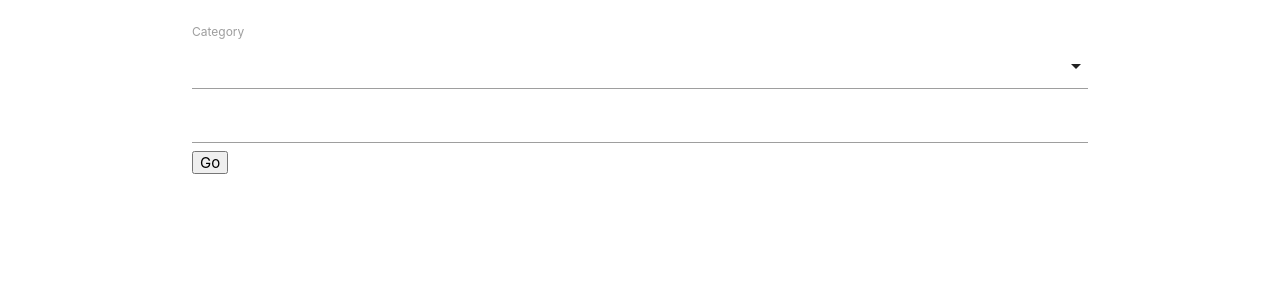
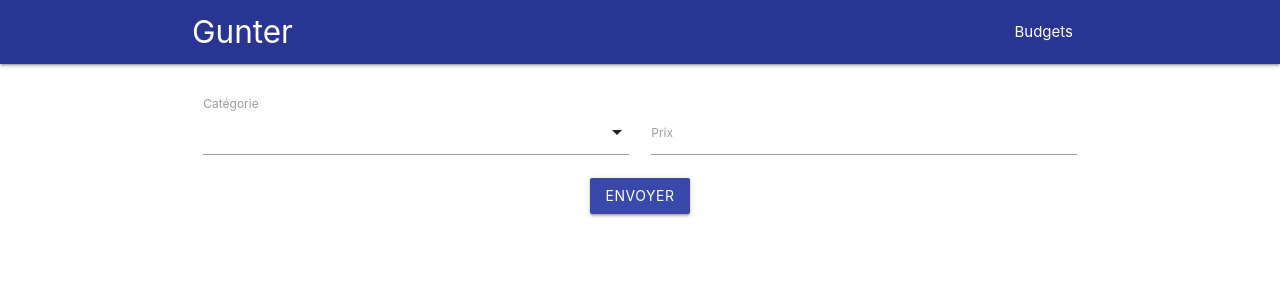
Before and after one commit to leogout/gunter-flask, a Flask app: page / in a window 1280 px wide. Shown: the top 300 px of the page. Run offline with Flask 2, Linux system fonts and the light colour scheme; data that the repository does not hold is empty; parts of the project's set-up code (start-up, migrations or seed data) failed here and were passed over.

Commit message:
Better layouts, better everything

```diff
--- a/app.py
+++ b/app.py
@@ -1,6 +1,6 @@
 from flask import Flask, render_template, redirect, url_for
-from models import db, Category, Budget, Purchase
-from forms import PurchaseForm
+from models import db, Category, Budget, Purchase, CategoryRecap
+from forms import PurchaseForm, BudgetForm
 from datetime import datetime
 from sqlalchemy import extract
 import locale
@@ -20,24 +20,6 @@ app.config['SQLALCHEMY_TRACK_MODIFICATIONS'] = 'False'
 
 db.init_app(app)
 
-
-class CategoryRecap:
-    def __init__(self, category, purchases, budget):
-        self.category = category
-        self.purchases = purchases
-        self.budget = budget
-
-    def get_price(self):
-        return sum([p.price for p in self.purchases])
-
-    def get_budget(self):
-        return self.budget.limit
-
-    def get_name(self):
-        return self.category.name
-
-    def get_percentage(self):
-        return round(self.get_price() / self.get_budget() * 100)
 
 @app.route('/', methods=['GET', 'POST'])
 def home():
@@ -66,7 +48,7 @@ def home():
         budget = Budget.query.filter(Budget.category == category).first()
         category_recaps.append(CategoryRecap(category=category, purchases=purchases, budget=budget))
 
-    return render_template('homepage.html', form=form, category_recaps=category_recaps, recap=recap)
+    return render_template('homepage.html', form=form, category_recaps=category_recaps)
 
 
 @app.route('/remove/<int:id>', methods=['GET', 'POST'])
@@ -80,11 +62,22 @@ def remove(id):
     return redirect(url_for('home'))
 
 
-@app.route('/recap', methods=['GET', 'POST'])
-def recap():
-    purchases = Purchase.query.filter(extract('month', Purchase.date) == datetime.now().month - 1).all()
+@app.route('/budgets', methods=['GET', 'POST'])
+def budgets():
+    form = BudgetForm()
+    form.category.choices = [(c.id, c.name) for c in Category.query.all()]
 
-    return render_template('recap.html', purchases=purchases)
+    if form.validate_on_submit():
+        category_id = form.category.data
+        budget = Budget.query.filter(Budget.category_id == category_id).first()
+        budget.limit = form.limit.data
+
+        db.session.add(budget)
+        db.session.commit()
+
+        return redirect(url_for('home'))
+
+    return render_template('budgets.html', form=form)
 
 
 @app.cli.command()
--- a/forms.py
+++ b/forms.py
@@ -4,5 +4,10 @@ from wtforms.widgets.html5 import NumberInput
 
 
 class PurchaseForm(FlaskForm):
-    category = SelectField('Category', coerce=int)
-    price = FloatField('Price', widget=NumberInput(step=0.01))
+    category = SelectField('Catégorie', coerce=int)
+    price = FloatField('Prix', widget=NumberInput(step=0.01))
+
+
+class BudgetForm(FlaskForm):
+    category = SelectField('Catégorie', coerce=int)
+    limit = FloatField('Limite', widget=NumberInput(step=0.01))
--- a/templates/base.html
+++ b/templates/base.html
@@ -7,20 +7,32 @@
     <title>Document</title>
 
     <link rel="stylesheet" href="https://cdnjs.cloudflare.com/ajax/libs/materialize/1.0.0/css/materialize.min.css">
+    <link rel="stylesheet" href="https://fonts.googleapis.com/icon?family=Material+Icons">
 </head>
 <body>
+    <nav class="indigo darken-3">
+        <div class="nav-wrapper container">
+            <a href="{{ url_for('home') }}" class="brand-logo">Gunter</a>
+            <ul id="nav-mobile" class="right hide-on-med-and-down">
+                <li><a href="{{ url_for('budgets') }}">Budgets</a></li>
+            </ul>
+        </div>
+    </nav>
+
+    <div class="section"></div>
 
     <div class="container">
         {% block content %}{% endblock content %}
     </div>
 
     {% block js %}
-        <script src="https://code.jquery.com/jquery-3.4.1.min.js" integrity="sha256-CSXorXvZcTkaix6Yvo6HppcZGetbYMGWSFlBw8HfCJo=" crossorigin="anonymous"></script>
+        <script src="https://code.jquery.com/jquery-3.4.1.min.js"
+                integrity="sha256-CSXorXvZcTkaix6Yvo6HppcZGetbYMGWSFlBw8HfCJo=" crossorigin="anonymous"></script>
         <script src="https://cdnjs.cloudflare.com/ajax/libs/materialize/1.0.0/js/materialize.min.js"></script>
         <script>
-        $(document).ready(function() {
-            $('select').formSelect();
-        });
+            $(document).ready(function () {
+                $('select').formSelect();
+            });
         </script>
     {% endblock js %}
 </body>
--- a/templates/homepage.html
+++ b/templates/homepage.html
@@ -1,40 +1,52 @@
 {% extends 'base.html' %}
 
 {% block content %}
-
-    <div class="row">
-        {% for category_recap in category_recaps %}
-            <div class="col s4 ">
-                <h5>{{ category_recap.get_name() }}</h5>
-                <div class="{{ 'red-text' if category_recap.get_percentage() > 100 else 'green-text' }}">
-                    {{ "%.2f"|format(category_recap.get_price()) }} € sur {{ "%.2f"|format(category_recap.get_budget()) }} ({{ category_recap.get_percentage() }}%)
-                </div>
-                <div class="progress">
-                    <div class="determinate" style="width: {{ category_recap.get_percentage() }}%"></div>
-                </div>
-            </div>
-        {% endfor %}
-    </div>
-
     <form action="" method="post">
         {{ form.csrf_token }}
-        {{ form.category.label }} {{ form.category }}
-        {{ form.price.label }} {{ form.price }}
-        <input type="submit" value="Go">
+        <div class="row">
+            <div class="input-field col s12 m6">
+                {{ form.category }}
+                <label for="first_name">{{ form.category.label }}</label>
+            </div>
+            <div class="input-field col s12 m6">
+                {{ form.price }}
+                <label for="first_name">{{ form.price.label }}</label>
+            </div>
+
+            <div class="center-align">
+                <button class="btn waves-effect waves-light indigo darken-1" type="submit" name="action">Envoyer</button>
+            </div>
+        </div>
     </form>
 
     <div class="row">
         {% for category_recap in category_recaps %}
-            <div class="col s4">
-                <h5>{{ category_recap.name }}</h5>
-                {% for purchase in category_recap.purchases %}
-                    <div>
-                        <div>{{ purchase.date.strftime('%A %d %B') }} : {{ "%.2f"|format(purchase.price) }} € <a href="{{ url_for('remove', id=purchase.id) }}">Supprimer</a></div>
+            <div class="col s12 m4">
+                <div class="card">
+                    <div class="card-content">
+                        <span class="card-title">{{ category_recap.get_name() }}</span>
+                        <div class="{{ 'red-text' if category_recap.get_percentage() >= 100 else '' }}">
+                            {{ category_recap.get_price() | round | int }} € sur {{ category_recap.get_budget() | round  | int }} ({{ category_recap.get_percentage() }}%)
+                        </div>
+                        <div class="progress indigo accent-1">
+                            <div class="determinate indigo darken-1" style="width: {{ category_recap.get_percentage() }}%"></div>
+                        </div>
 
+                        {% for purchase in category_recap.purchases %}
+                            <div>
+                                {{ purchase.date.strftime('%A %d %B') }} : {{ "%.2f"|format(purchase.price) }} €
+                                <a href="{{ url_for('remove', id=purchase.id) }}">Supprimer</a>
+                            </div>
+                        {% endfor %}
                     </div>
-                {% endfor %}
+                </div>
             </div>
         {% endfor %}
-    </div>
+  </div>
+
+
+
+
+
 
 {% endblock content %}
```
Also changed, not shown: models.py (+19 -0 lines), templates/budgets.html (added, +10 -0 lines), templates/recap.html (deleted, +0 -8 lines), static/favicon-32x32.png (added).
